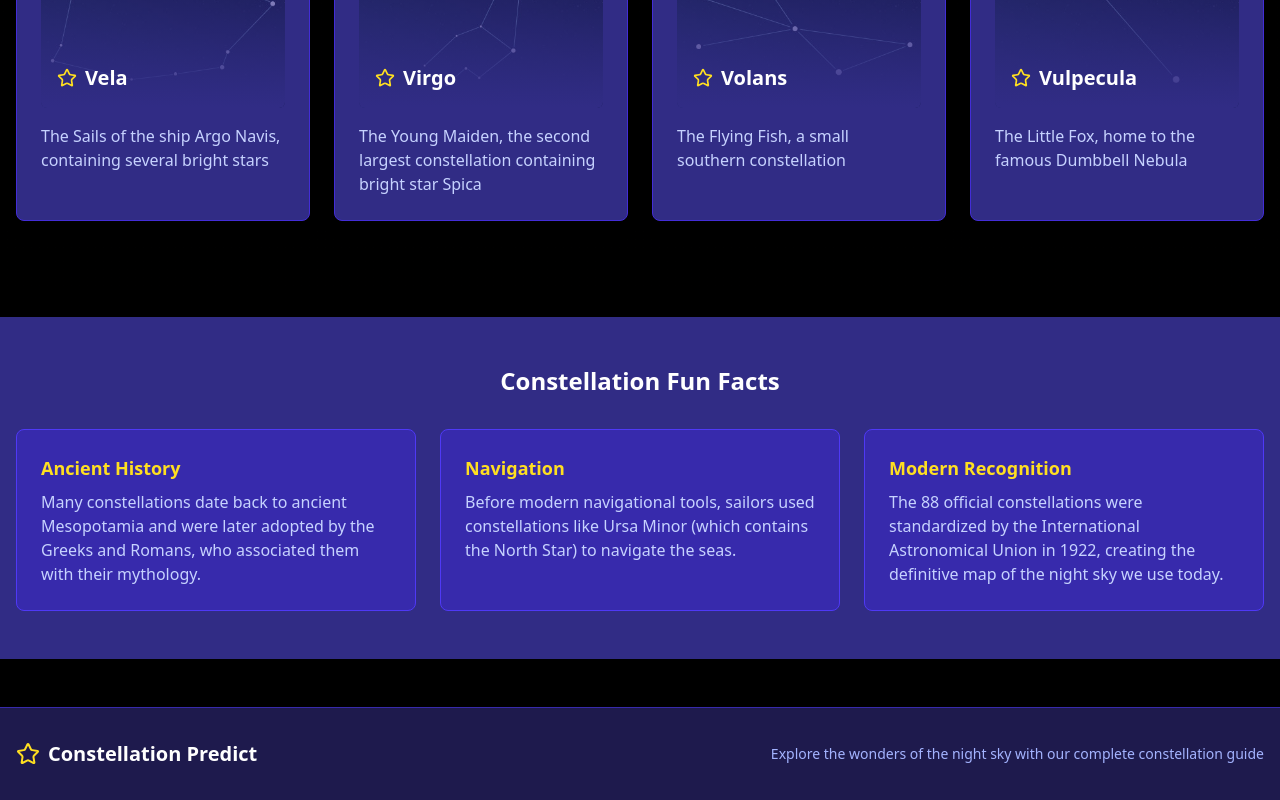
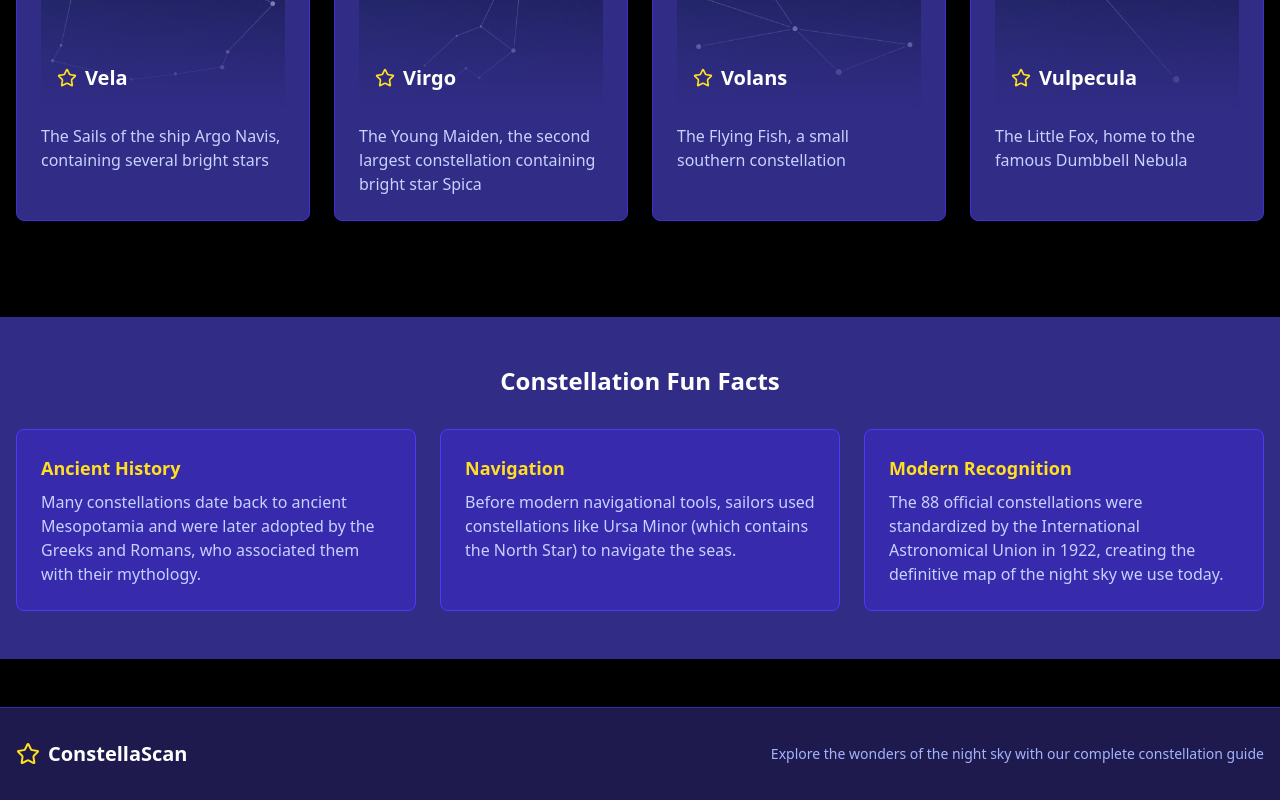
Before and after one commit to rakshit-verma1/Constellation-Predict, a React (Vite) app: page /learn in a window 1280 px wide. Shown: the part 8129-8929 px from the top of the page. Built offline with nearby package versions, Linux system fonts and the light colour scheme.

Commit message:
Update Learn.jsx

```diff
--- a/src/pages/Learn.jsx
+++ b/src/pages/Learn.jsx
@@ -292,7 +292,7 @@
         <div className="max-w-7xl mx-auto flex flex-col md:flex-row justify-between items-center">
           <div className="flex items-center mb-4 md:mb-0">
             <Star className="h-6 w-6 text-yellow-300 mr-2" />
-            <span className="text-xl font-bold">Constellation Predict</span>
+            <span className="text-xl font-bold">ConstellaScan</span>
           </div>
           <p className="text-indigo-300 text-sm">
             Explore the wonders of the night sky with our complete constellation guide
```
